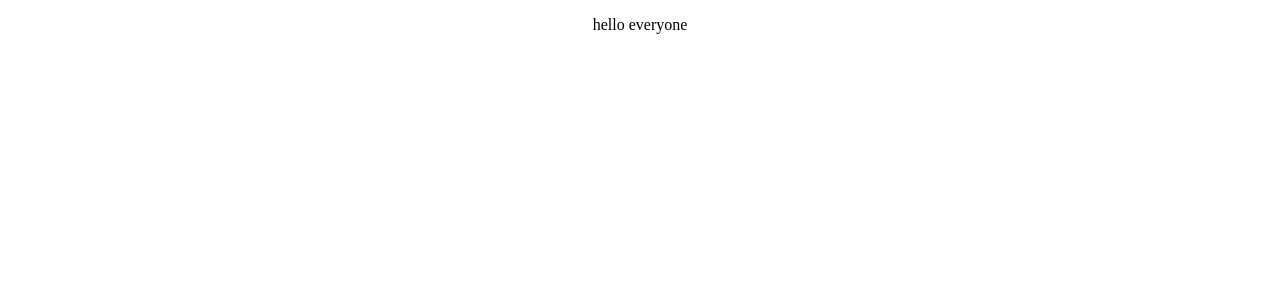
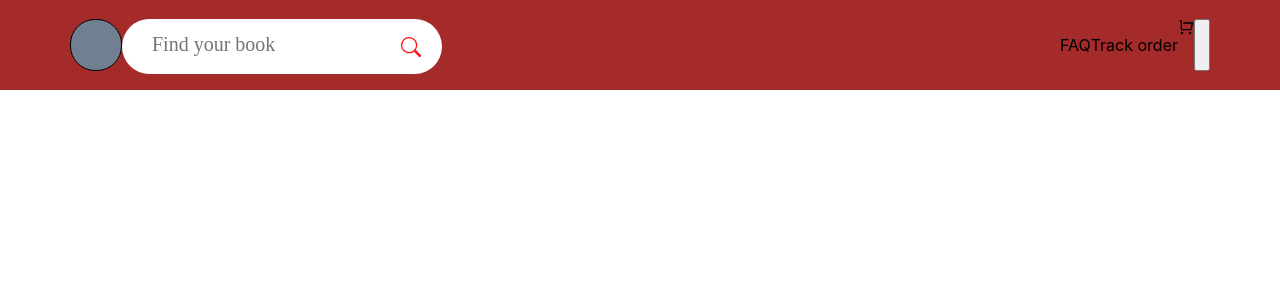
Before and after one commit to HakimMaz/caverneshop, a React (Create React App) app: page / in a window 1280 px wide. Shown: the top 300 px of the page. Built offline with nearby package versions, Linux system fonts and the light colour scheme.

Commit message:
adding header

```diff
--- a/package.json
+++ b/package.json
@@ -8,6 +8,7 @@
     "@testing-library/user-event": "^12.1.10",
     "react": "^17.0.2",
     "react-dom": "^17.0.2",
+    "react-icons": "^4.2.0",
     "react-redux": "^7.2.4",
     "react-scripts": "4.0.3",
     "redux": "^4.1.0",
--- a/src/App/App.js
+++ b/src/App/App.js
@@ -2,7 +2,7 @@ import React,{Component} from 'react';
 import './App.css';
 import { Provider } from 'react-redux';
 import configureStore from './store/configureStore';
-import { render } from '@testing-library/react';
+import Header from './component/Header/Header';
 
 class App extends Component {
   render() {
@@ -10,10 +10,7 @@ class App extends Component {
 
     return (
       <Provider store={store}>
-      <div className="App">
-        <p> hello everyone</p>
-
-      </div>
+       <Header/>
 
       </Provider>
     );
--- /dev/null
+++ b/src/App/component/Header/Header.css
@@ -0,0 +1,21 @@
+.container-header{
+  display: flex;
+  height:50px;
+  background-color: brown;
+  padding: 20px;
+  align-items: center;
+  padding-left: 70px;
+  padding-right:70px;
+  justify-content: space-between;
+}
+
+.header-right{
+  display: flex;
+    flex-direction: row;
+    justify-content: space-around;
+  }
+.header-left{
+  display: flex;
+  flex-direction: row;
+  align-content: space-around;
+}
--- /dev/null
+++ b/src/App/component/Header/Header.js
@@ -0,0 +1,24 @@
+import React from 'react';
+import './Header.css';
+import HeaderLogo from '../HeaderLogo/HeaderLogo';
+import InputSearch from '../InputSearch/InputSearch';
+import { RiShoppingCartLine } from 'react-icons/ri';
+import { IconContext } from "react-icons";
+function Header(props) {
+    return (
+        <div className='container-header' >
+                <div className='header-left'>
+                    <HeaderLogo />
+                    <InputSearch />
+                </div>
+                <div className='header-right'>
+                    <p>FAQ</p>
+                    <p>Track order</p>
+                    <RiShoppingCartLine />
+                    <button />
+                </div>
+        </div>
+    );
+}
+
+export default Header;
--- /dev/null
+++ b/src/App/component/HeaderLogo/HeaderLogo.css
@@ -0,0 +1,7 @@
+.logo-header{
+    border:1px solid;
+    background-color: slategrey;
+    width:50px;
+    height:50px;
+    border-radius: 25px;
+}
--- /dev/null
+++ b/src/App/component/HeaderLogo/HeaderLogo.js
@@ -0,0 +1,11 @@
+import React from 'react';
+import './HeaderLogo.css'
+function HeaderLogo(props) {
+    return (
+        <div className='logo-header'>
+
+        </div>
+    );
+}
+
+export default HeaderLogo;
--- /dev/null
+++ b/src/App/component/InputSearch/InputSearch.css
@@ -0,0 +1,31 @@
+ .container-input-search{
+ position: relative;
+ width:300px;
+ height:35px;
+ justify-content: center;
+ align-items: center;
+ background-color: '#fff';
+}
+.input-search{
+    width:100%;
+    height:100%;
+    border: 1px solid rgba(35,47,85,0.15);
+    border-radius: 30px;
+    padding: 10px 10px;
+    background-color:'#fff';
+    border: none;
+}
+.input-search::placeholder{
+    color: -internal-light-dark(black, white);
+    font-family: normal;
+    font-size: 20px;
+    padding:20px;
+    width:60%;
+}
+.input-icon{
+    position:absolute;
+    top:18px;
+    right:0.5%;
+    width:20px;
+    height:20px;
+}
--- /dev/null
+++ b/src/App/component/InputSearch/InputSearch.js
@@ -0,0 +1,16 @@
+import React from 'react';
+import './InputSearch.css'
+import {BsSearch} from 'react-icons/bs';
+import { IconContext } from "react-icons";
+function InputSearch(props) {
+    return (
+        <div className='container-input-search'>
+            <input className='input-search' type='text' placeholder='Find your book'/>
+            <IconContext.Provider value={{  color:'#FF1616',className: 'input-icon' }}>
+            <BsSearch />
+            </IconContext.Provider>
+        </div>
+    );
+}
+
+export default InputSearch;
--- /dev/null
+++ b/src/index.css
@@ -0,0 +1,13 @@
+body {
+  margin: 0;
+  font-family: -apple-system, BlinkMacSystemFont, 'Segoe UI', 'Roboto', 'Oxygen',
+    'Ubuntu', 'Cantarell', 'Fira Sans', 'Droid Sans', 'Helvetica Neue',
+    sans-serif;
+  -webkit-font-smoothing: antialiased;
+  -moz-osx-font-smoothing: grayscale;
+}
+
+code {
+  font-family: source-code-pro, Menlo, Monaco, Consolas, 'Courier New',
+    monospace;
+}
--- a/src/index.js
+++ b/src/index.js
@@ -1,5 +1,6 @@
 import React from 'react';
 import ReactDOM from 'react-dom';
+import './index.css';
 import App from './App/App';
 import reportWebVitals from './reportWebVitals';
 
```
Also changed, not shown: src/App/component/HeaderItem/HeaderItem.js (added, +11 -0 lines), src/App/component/HeaderItem/HeaderItem.css (added), 1 other file (tests, documents, lock files or other folders).
